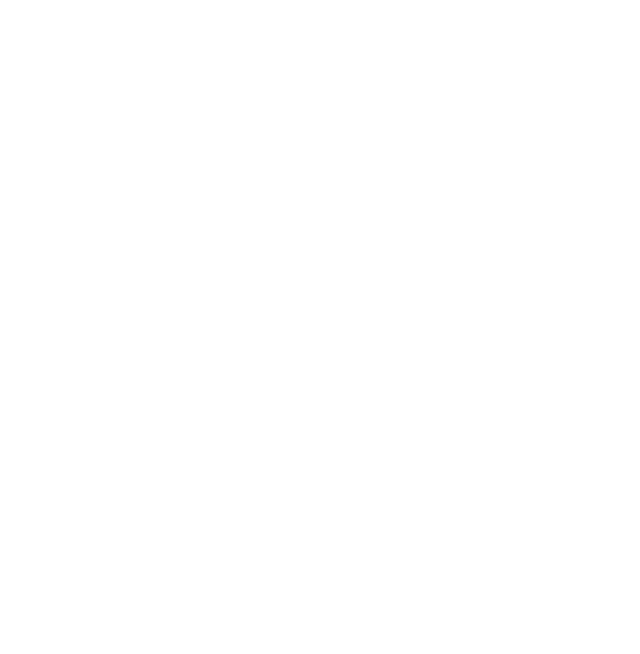
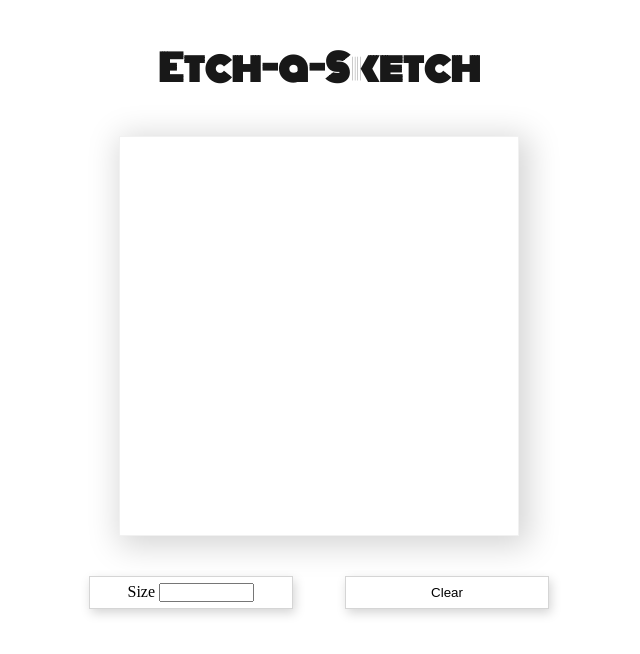
Before and after one commit to Bnjackson/Etch-A-Sketch-App, a plain HTML site: page index.html in a window 1280 px wide. Shown: the whole page, without its empty margins (321-961 px from the left). Drawn offline with Linux system fonts and the light colour scheme.

Commit message:
Update index.html

```diff
--- a/index.html
+++ b/index.html
@@ -5,11 +5,26 @@
         <meta charset="utf-8">
         <meta name="viewport" content="width=device-width, initial-scale=1">
         <link href="/CSS/style.css" type='text/css' rel='stylesheet'>
+        <link href="https://fonts.googleapis.com/css2?family=Monoton&display=swap" rel="stylesheet">
     </head>
     <body>
+        <header>
+            <div class="header-container">
+                <h1>Etch-a-Sketch</h1>
+            </div>
+        </header>
         <main>
-
+            <div class="box-container" id="box-container"></div>
         </main>
+            <div class="options-container">
+                <div class="size-container">
+                    <label for="size-input">Size</label>
+                    <input min="0" max="100" id="size-input" class="size-input" type="number">
+                </div>
+                <div class="clear-container">
+                    <button class="clear-button" id="clear-button">Clear</button>
+                </div>
+            </div>
         <script type='text/javascript' src='/Scripts/script.js'></script>
     </body>
 </html>
```
